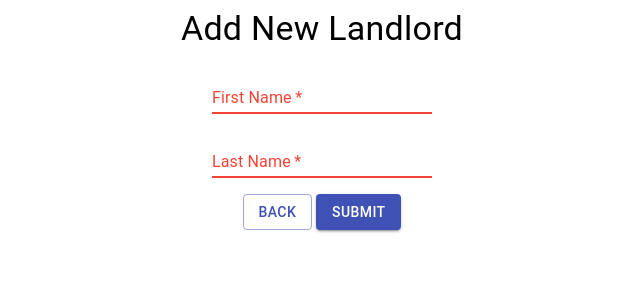
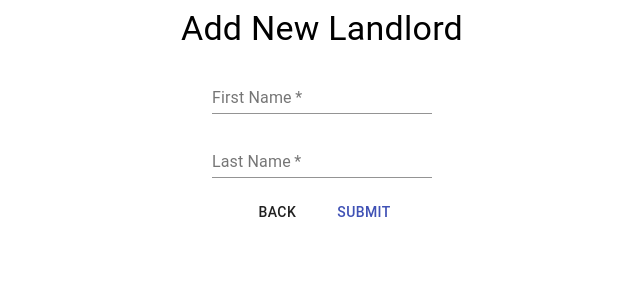
Before and after one commit to listeph/ratemylandlord, a React app in the folder rate_my_landlord/frontend/: page /add in a window 1280 px wide. Shown: the top 300 px of the page, without its empty margins (318-958 px from the left). Built offline with nearby package versions, Linux system fonts and the light colour scheme; the HTML template or start-up script is replaced by a standard one.

Commit message:
add landlord + search page css fofor resizing

```diff
--- a/rate_my_landlord/frontend/src/components/AddLandlordPage.js
+++ b/rate_my_landlord/frontend/src/components/AddLandlordPage.js
@@ -6,8 +6,8 @@ export default class AddLandlordPage extends Component {
     constructor(props) {
         super(props)
         this.state = {
-            firstName: "",
-            lastName: "",
+            firstName: undefined,
+            lastName: undefined,
             showSuccessToast: false,
             successToastMessage: "",
             showFailureToast: false,
@@ -28,11 +28,7 @@ export default class AddLandlordPage extends Component {
 
     handleSubmit = () => {
         const { firstName, lastName } = this.state;
-        if (firstName === "" || lastName === "") {
-            this.setState({
-                showFailureToast: true,
-            })
-        } else {
+        if (firstName && lastName) {
             const requestOptions = {
                 method: 'POST',
                 headers: {'Content-Type': 'application/json'},
@@ -44,6 +40,10 @@ export default class AddLandlordPage extends Component {
             fetch("api/create-landlord", requestOptions)
                 .then((response) => response.json())
                 .then((data) => this.showSuccessToast(data));
+        } else {
+            this.setState({
+                showFailureToast: true,
+            });
         }
     }
 
@@ -95,11 +95,13 @@ export default class AddLandlordPage extends Component {
                         </FormControl>
                     </Grid>
                         <Grid item xs={12} align="center">
-                            <Button color="primary" variant="outlined" to="/search" component={Link}>
+                            <Button color="tertiary" to="/search" component={Link}>
                                 Back
                             </Button>
                             &nbsp;
-                            <Button color="primary" variant="contained" onClick={this.handleSubmit} sx={{ m: 0.5 }}>
+                            &nbsp;
+                            &nbsp;
+                            <Button color="primary" onClick={this.handleSubmit} sx={{ m: 0.5 }}>
                                 Submit
                             </Button>
                         </Grid>
--- a/rate_my_landlord/frontend/src/components/SearchByNamePage.js
+++ b/rate_my_landlord/frontend/src/components/SearchByNamePage.js
@@ -103,13 +103,13 @@ export default class SearchByNamePage extends Component {
             }
         );
         return (
-            <Grid container spacing={2}>
+            <Grid container spacing={2} style={{height: "100%"}}>
                 <Grid item xs={12} align="center">{renderSearchBar}</Grid>
                 <Grid item xs={12} align="center" style={{ display: this.state.searchError ? "" : "none" }}>
                     {renderSearchErrorMessage}
                 </Grid>
                 &emsp;
-                <Grid item xs={12} align="center" style={{maxHeight: "550px", overflowY: "scroll"}}>
+                <Grid item xs={12} align="center" style={{maxHeight: "75%", overflowY: "scroll"}}>
                     <List>{renderSearchResults}</List>
                 </Grid>
                 <Grid item xs={12} align="center">
--- a/rate_my_landlord/frontend/static/css/index.css
+++ b/rate_my_landlord/frontend/static/css/index.css
@@ -19,6 +19,7 @@ html, body {
 }
 
 .center {
+    height: 75%;
     position: absolute;
     top: 50%;
     left: 50%;
```
